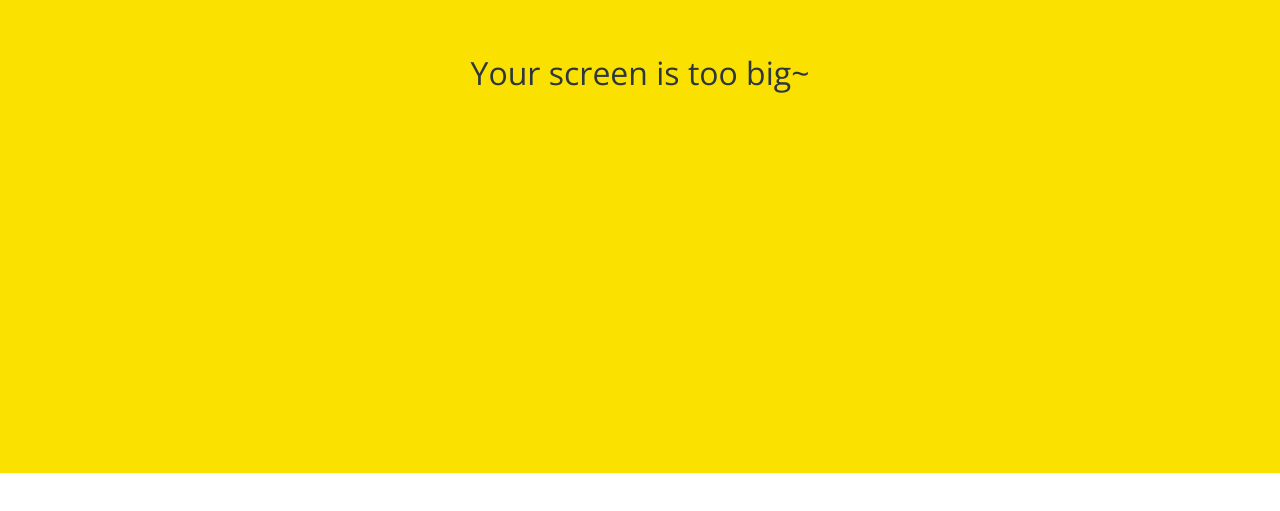
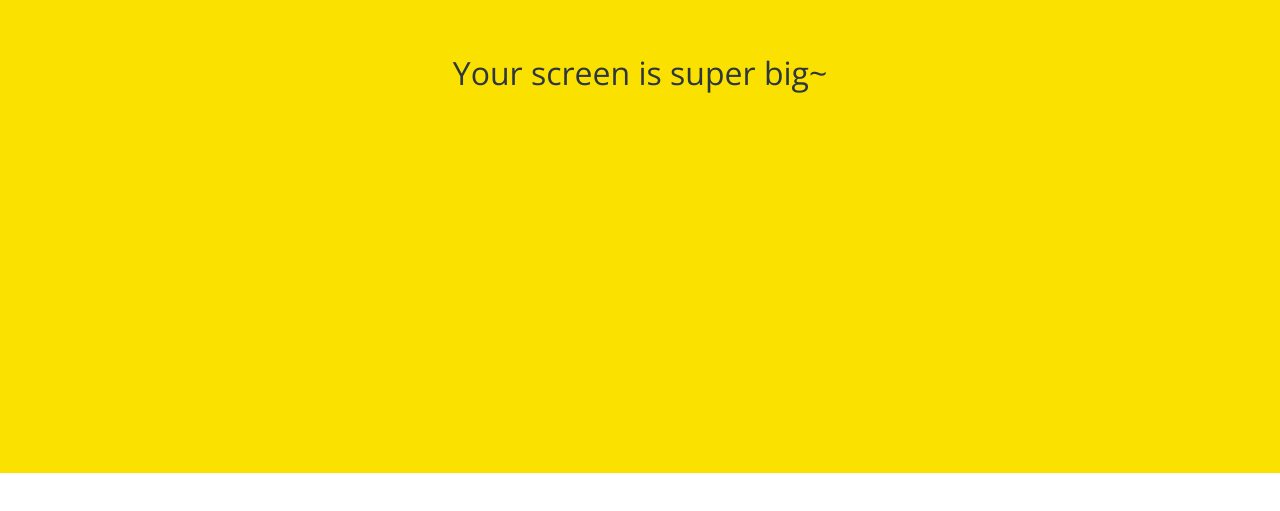
Before and after one commit to chuhongkyu/kakao_clone_2021, a plain HTML site: page more.html in a window 1280 px wide. Shown: the part 327-838 px from the top of the page. Drawn offline with nearby package versions, Linux system fonts and the light colour scheme.

Commit message:
too->super

```diff
--- a/more.html
+++ b/more.html
@@ -84,7 +84,7 @@
         </ul>
     </nav>
     <div id="no-mobile">
-        <span>Your screen is too big~</span>
+        <span>Your screen is super big~</span>
     </div>
 
     <script src="https://kit.fontawesome.com/6478f529f2.js"
```
Also changed, not shown: settings.html (+1 -1 lines).
